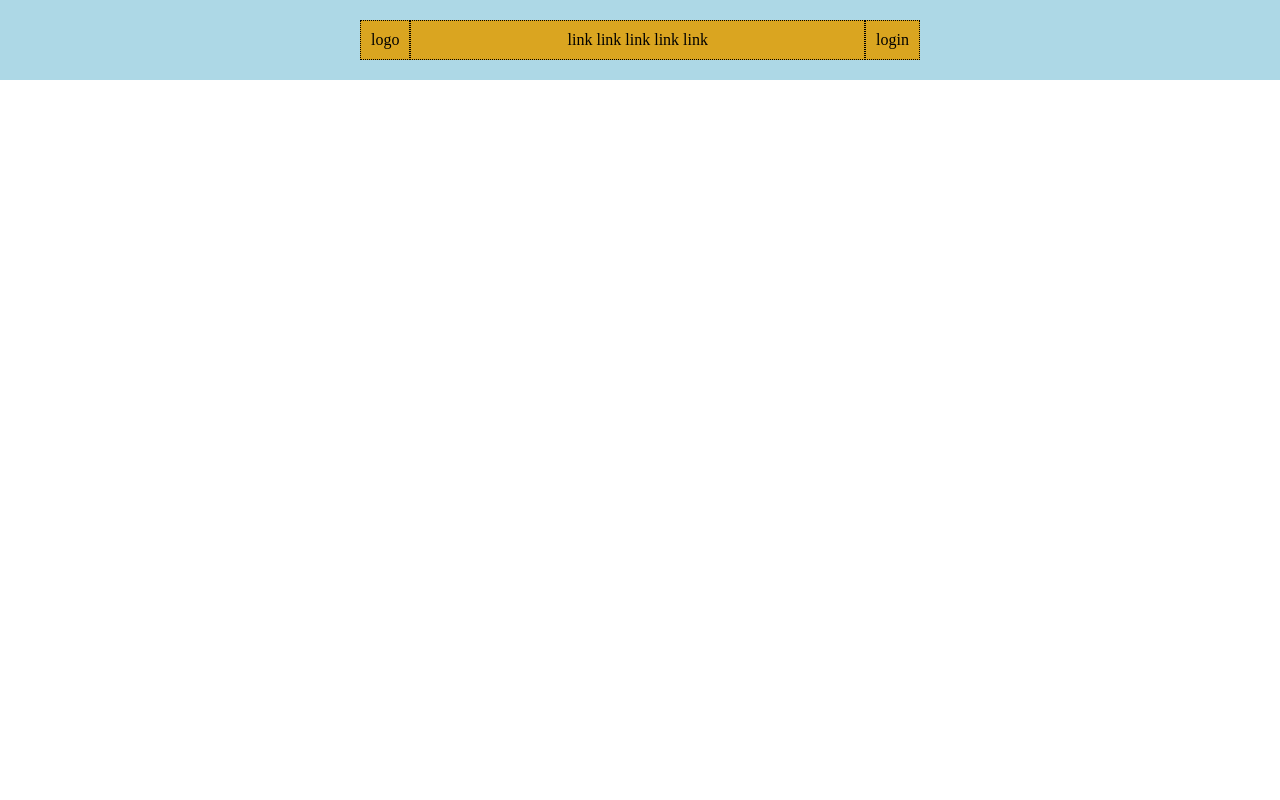
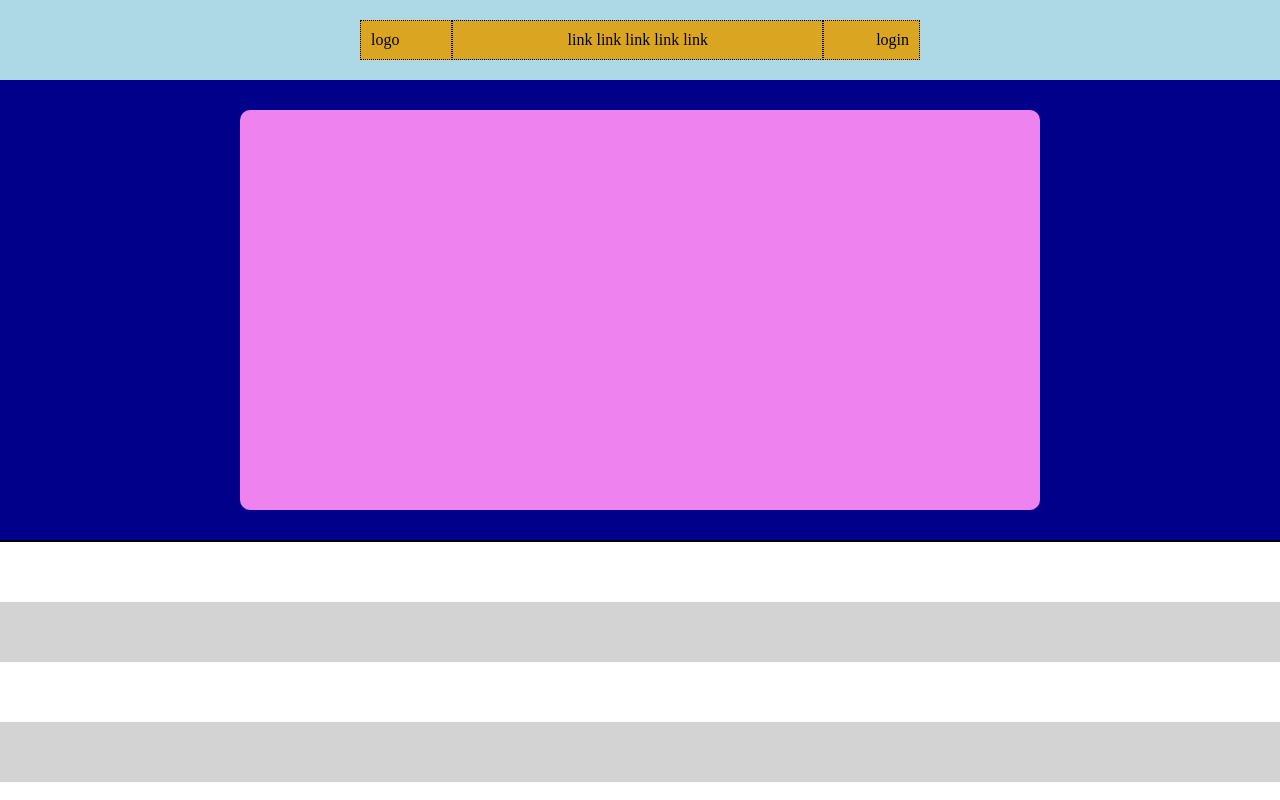
Before and after one commit to AlbertoCadorin/htmlcss-struttura-discord, a plain HTML site: page index.html in a window 1280 px wide. Drawn offline with Linux system fonts and the light colour scheme.

Commit message:
feat: first box

```diff
--- a/css/main.css
+++ b/css/main.css
@@ -16,21 +16,53 @@ header{
 
 /** utilities classes **/
 
+/* utilities header */
 .login{
+    flex-grow: 1;
     text-align: end;
 }
 
-.logo .login{
+.logo{
     flex-grow: 1;
 }
 
 .link{
-    flex-grow: 2;
+    flex-grow: 5;
     text-align: center;
+}
+
+/* utilities main */
+
+.bg-azure{
+    background-color: #add8e6;
+}
+
+.bg-white{
+    background-color: #ffffff;
+}
+
+.bg-blue{
+    background-color: #00008b;
+    border-bottom: 2px solid ;
+}
+
+.bg-gray{
+    background-color: #d3d3d3;
+}
+
+.bg-black{
+    background-color: #23272a;
+
 }
 
 
 /** container **/
+
+.container{
+    width: 800px;
+    margin: 0 auto;
+}
+
 
 /* container-1 */
 .container-1{
@@ -49,7 +81,20 @@ header{
 
 }
 
+/* row */
+
+.row-1 {
+    background-color: violet;
+    height: 400px;
+    border-radius: 10px;
+}
 
 /** section **/
 
+main > section {
+    padding-top: 30px;
+    padding-bottom: 30px;
+}
+
+
 /****** da rimuovere *****/
--- a/index.html
+++ b/index.html
@@ -8,7 +8,7 @@
     <link rel="stylesheet" href="/css/main.css">
     <!-- /foglio di stile-->
 </head>
-<body>
+<body class="debug">
     <header>
         <!-- logo ect -->
         <nav class="container-1">
@@ -21,47 +21,45 @@
         <!-- /logo ect -->
     </header>
     <main>
-
-        <section>
+        <section class="bg-blue">
             <!-- primo riguadro -->
-            <div>
-                <div></div>
+            <div class="container">
+                <div class="row-1"></div>
             </div>
             <!-- /primo riguadro -->
         </section>
 
-        <section>
+        <section class="bg-white">
             <!-- secondo riguadro -->
-            <div>
-                <div></div>
+            <div class="container">
+                <div class="row-2"></div>
             </div>
             <!-- /secondo riguadro -->
         </section>
 
-        <section>
+        <section class="bg-gray">
             <!-- terzo riguadro -->
-            <div>
-                <div></div>
+            <div class="container">
+                <div class="row-3"></div>
             </div>
             <!-- /terzo riguadro -->
         </section>
 
-        <section>
+        <section class="bg-white">
             <!-- quarto riguadro -->
-            <div>
-                <div></div>
+            <div class="container">
+                <div class="row-4"></div>
             </div>
             <!-- /quarto riguadro -->
         </section>
 
-        <section>
+        <section class="bg-gray">
             <!-- quinto riguadro -->
-            <div>
-                <div></div>
+            <div class="container">
+                <div class="row-5"></div>
             </div>
             <!-- /quinto riguadro -->
         </section>
-
     </main>
 
     <footer>
```
